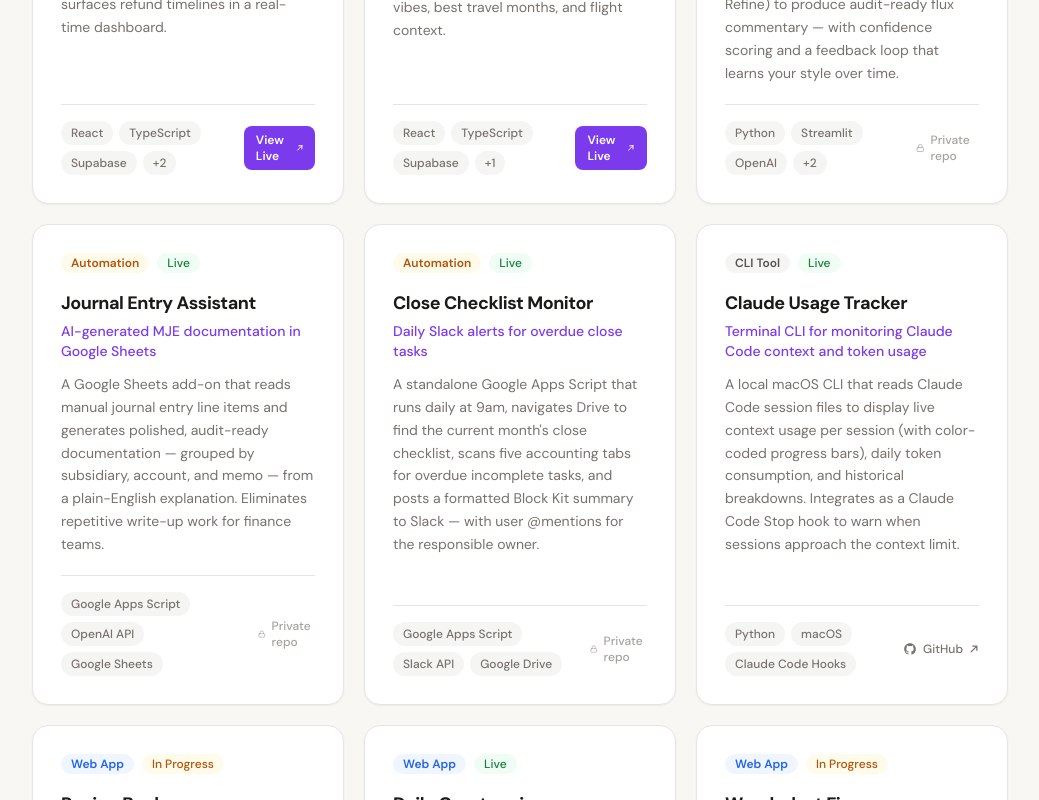
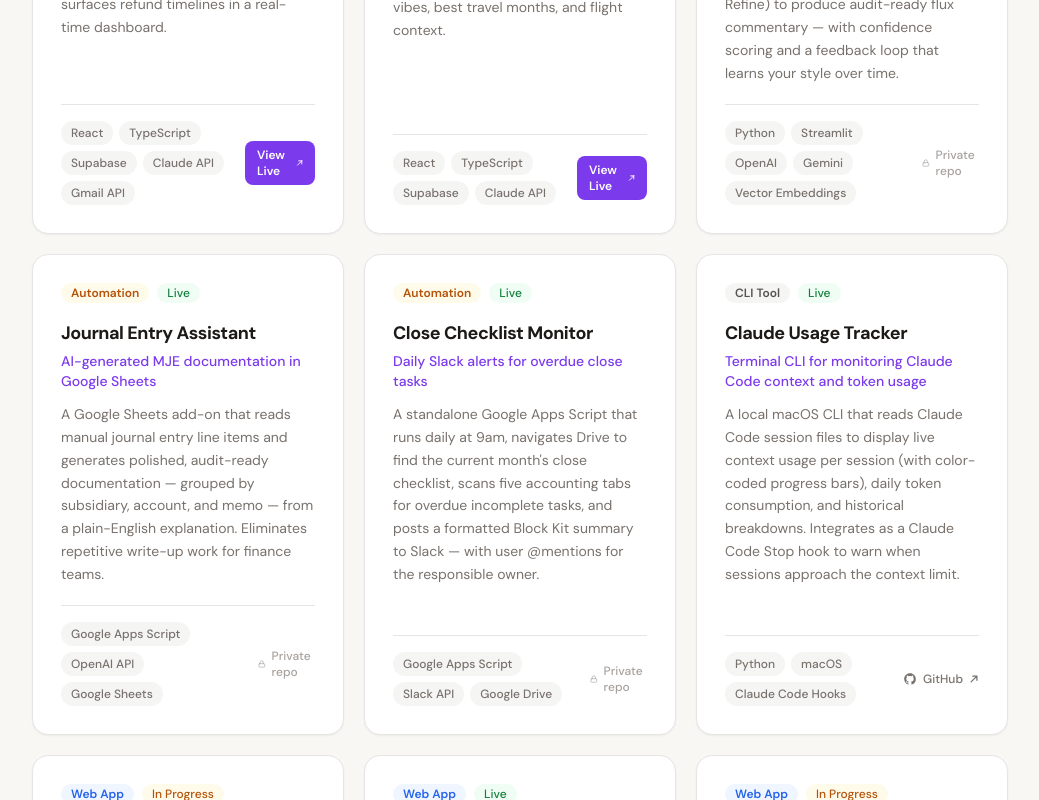
Before and after one commit to pjcooley7-ship-it/personal-website, a React (Vite) app: page / in a window 1280 px wide. Shown: the part 980-1780 px from the top of the page, without its empty margins (120-1159 px from the left). Built offline with nearby package versions, Linux system fonts and the light colour scheme.

Commit message:
Show all stack tags — remove +N truncation

```diff
--- a/src/components/ProjectCard.tsx
+++ b/src/components/ProjectCard.tsx
@@ -90,14 +90,9 @@
 
     <div className="flex items-center justify-between gap-3 mt-auto pt-4 border-t border-border">
       <div className="flex flex-wrap gap-1.5">
-        {project.stack.slice(0, 3).map((tech) => (
+        {project.stack.map((tech) => (
           <span key={tech} className="tag">{tech}</span>
         ))}
-        {project.stack.length > 3 && (
-          <span className="tag" title={project.stack.slice(3).join(', ')}>
-            +{project.stack.length - 3}
-          </span>
-        )}
       </div>
       <LinkButton link={project.link} title={project.title} />
     </div>
```
